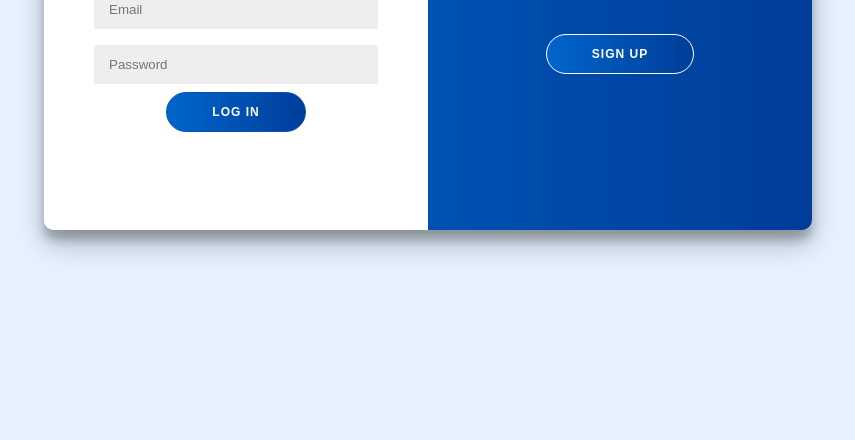
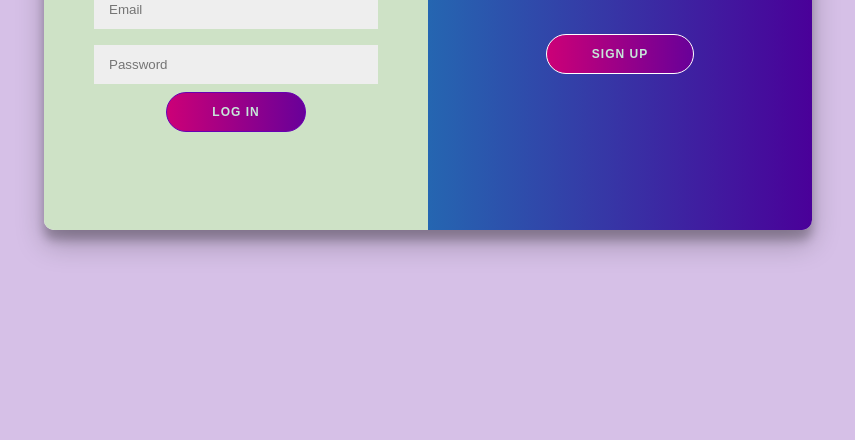
Before and after one commit to Coderamrish/smart-ambulance-booking-system, a plain HTML site: page smart ambulance booking system/login/login.html in a window 1280 px wide. Shown: the part 390-830 px from the top of the page, without its empty margins (212-1067 px from the left). Drawn offline with Linux system fonts and the light colour scheme.

Commit message:
Add files via upload

```diff
--- a/smart ambulance booking system/login/style.css
+++ b/smart ambulance booking system/login/style.css
@@ -5,7 +5,7 @@
 }
 
 body {
-	background: #e6f2ff;
+	background: #d6c0e7;
 	display: flex;
 	justify-content: center;
 	align-items: center;
@@ -45,9 +45,9 @@ a {
 
 button {
 	border-radius: 20px;
-	border: 1px solid #0056b3;
-	background: linear-gradient(to right, #0066cc, #003d99);
-	color: #FFFFFF;
+	border: 1px solid #6800b3;
+	background: linear-gradient(to right, #cc0077, #690099);
+	color: #c7e7d9;
 	font-size: 12px;
 	font-weight: bold;
 	padding: 12px 45px;
@@ -71,7 +71,7 @@ button.ghost {
 }
 
 form {
-	background-color: #FFFFFF;
+	background-color: #cee2c6;
 	display: flex;
 	align-items: center;
 	justify-content: center;
@@ -160,9 +160,9 @@ input {
 }
 
 .overlay {
-	background: #0056b3;
-	background: -webkit-linear-gradient(to right, #99ccff, #0056b3);
-	background: linear-gradient(to right, #0066cc, #003d99);
+	background: #b000b3;
+	background: -webkit-linear-gradient(to right, #99ffe0, #9b00b3);
+	background: linear-gradient(to right, #00ccc9, #4a0099);
 	background-repeat: no-repeat;
 	background-size: cover;
 	background-position: 0 0;
```
Also changed, not shown: smart ambulance booking system/Drivers login/drivers.html (+22 -16 lines).
